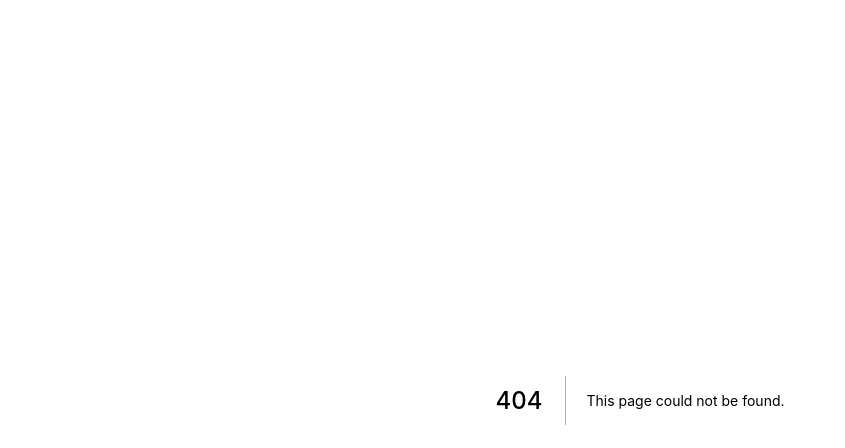
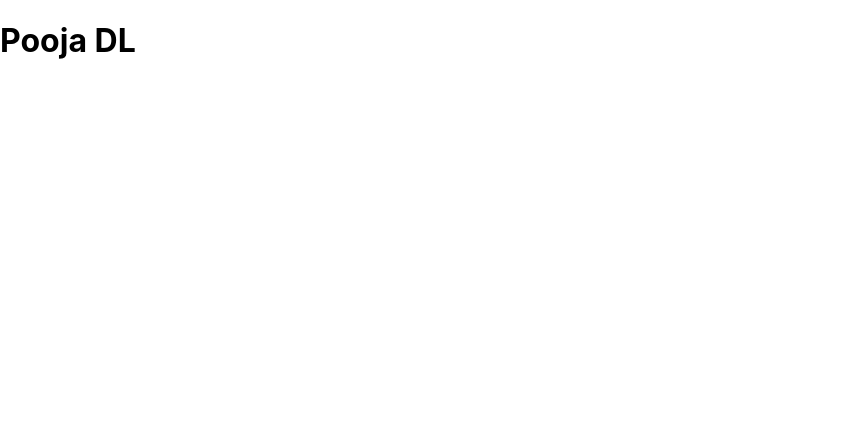
Before and after one commit to PoojaDL/NextJs-project, a Next.js app: page /about/developer in a window 1280 px wide. Before the commit this address had no page. Shown: the top 448 px of the page, without its empty margins (0-845 px from the left). Built offline with nearby package versions, Linux system fonts and the light colour scheme.

Commit message:
added nested routes

```diff
--- /dev/null
+++ b/pages/about/developer.js
@@ -0,0 +1,5 @@
+const devPage = () => {
+  return <h1>Pooja DL</h1>;
+};
+
+export default devPage;
```
Also changed, not shown: pages/about/index.js (renamed from pages/aboutUs.js).
